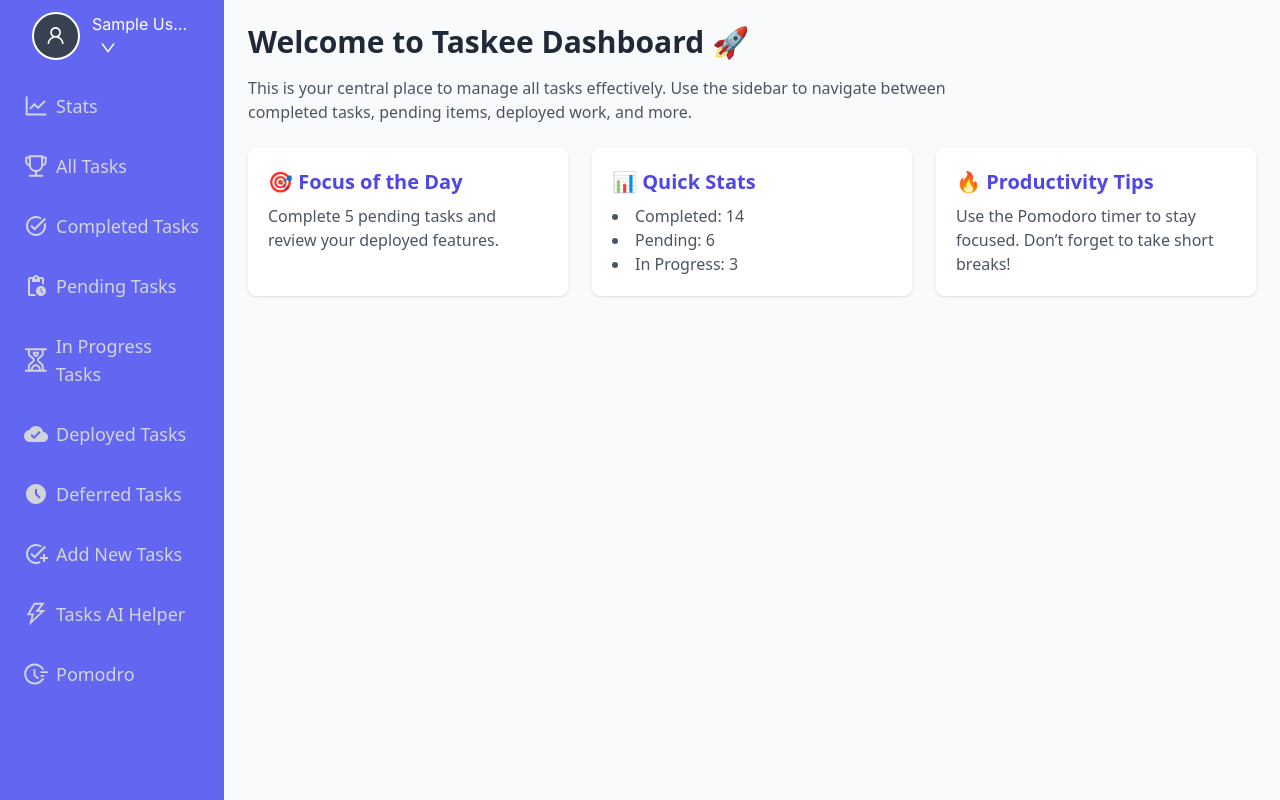
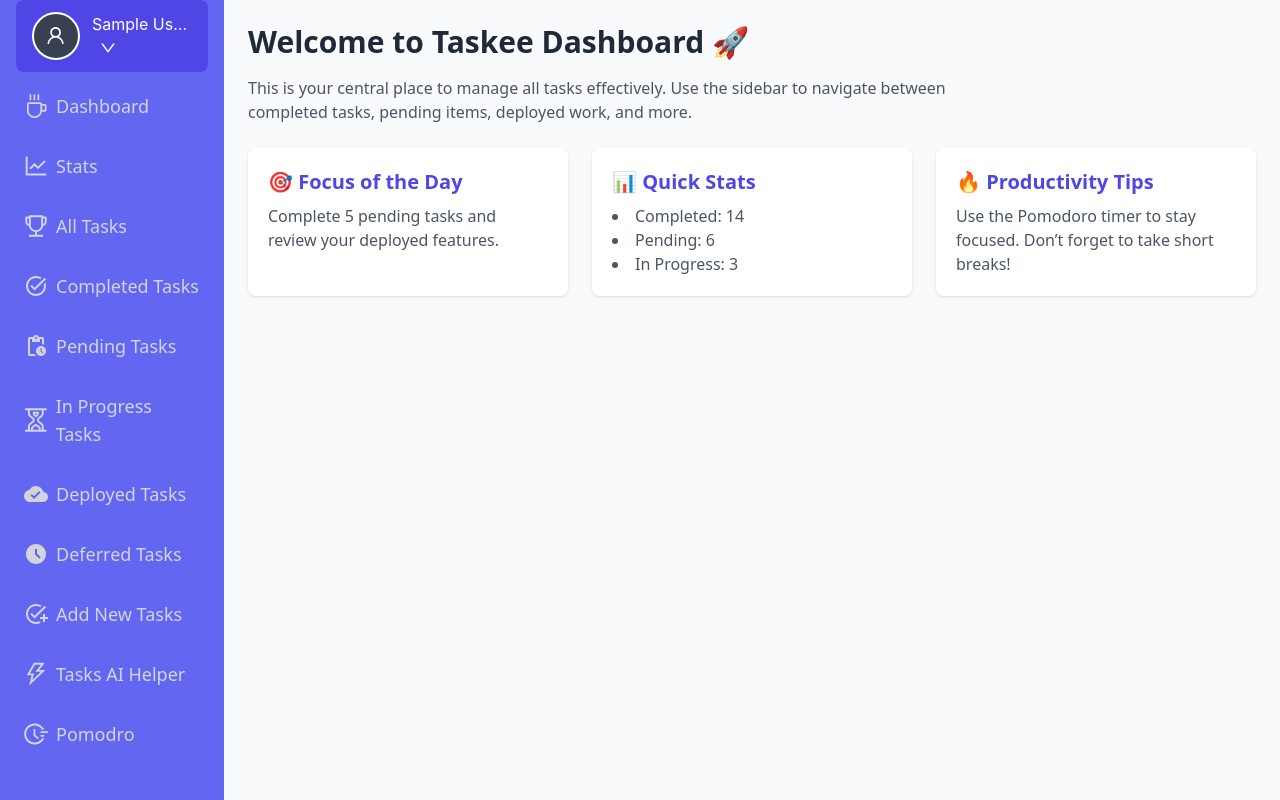
Before and after one commit to patel-vansh1607/captsone-mod-5, a React (Vite) app in the folder dashboard/: page /dashboard in a window 1280 px wide. Built offline with nearby package versions, Linux system fonts and the light colour scheme; sample sign-in values are in the browser's storage; a web font is replaced by a local one.

Commit message:
added icon

```diff
--- a/dashboard/src/components/Sidebar.jsx
+++ b/dashboard/src/components/Sidebar.jsx
@@ -28,6 +28,7 @@ import {
   LineChartOutlined,
   TrophyOutlined,
   FieldTimeOutlined,
+  CoffeeOutlined
 } from "@ant-design/icons";
 
 import {
@@ -106,6 +107,11 @@ const Sidebar = () => {
   ];
 
   const navItems = [
+    {
+      to: "/dashboard",
+      icon: <CoffeeOutlined className="text-2xl" />,
+      text: "Dashboard",
+    },
     {
       to: "/stats",
       icon: <LineChartOutlined className="text-2xl" />,
```
